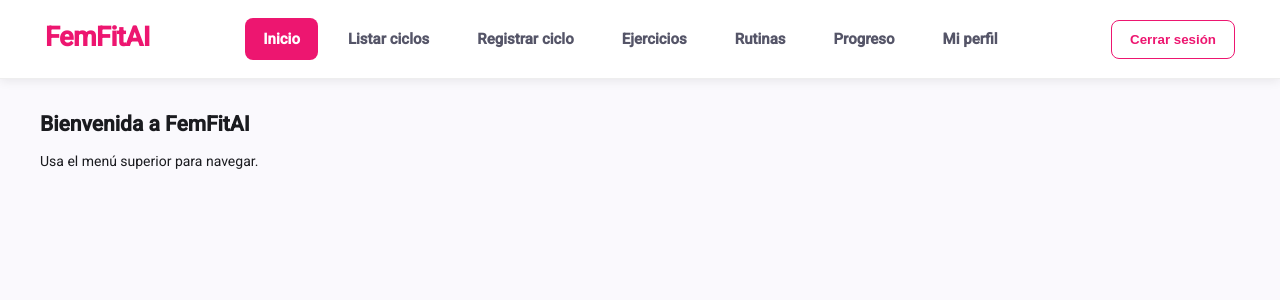
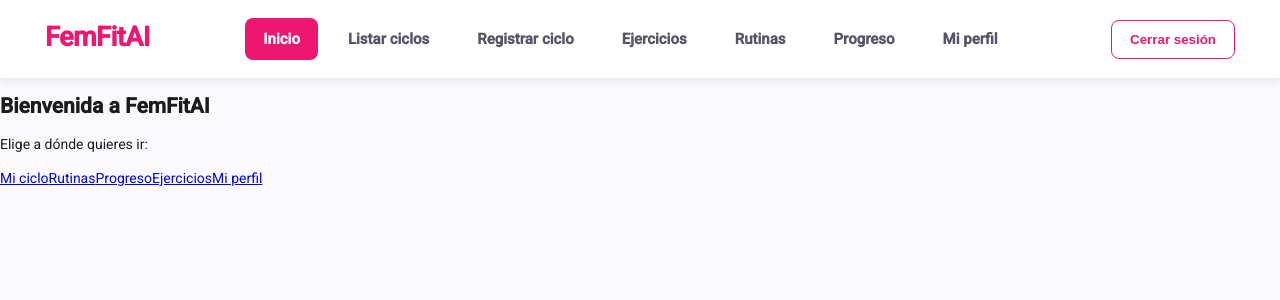
Before and after one commit to gabs-card/femfitai-web, an Angular app: page / in a window 1280 px wide. Shown: the top 300 px of the page. Built offline with nearby package versions, Linux system fonts and the light colour scheme; sample sign-in values are in the browser's storage.

Commit message:
feat: acceso a las pantallas desde el inicio

```diff
--- a/src/app/components/homecomponent/homecomponent.html
+++ b/src/app/components/homecomponent/homecomponent.html
@@ -1,4 +1,9 @@
-<main style="max-width:1200px;margin:35px auto;padding:0 30px">
-  <h2>Bienvenida a FemFitAI</h2>
-  <p>Usa el menú superior para navegar.</p>
-</main>
+<h2>Bienvenida a FemFitAI</h2>
+<p>Elige a dónde quieres ir:</p>
+<nav>
+  <a routerLink="/ciclos">Mi ciclo</a>
+  <a routerLink="/rutinas">Rutinas</a>
+  <a routerLink="/progreso">Progreso</a>
+  <a routerLink="/ejercicios">Ejercicios</a>
+  <a routerLink="/perfil">Mi perfil</a>
+</nav>
--- a/src/app/components/homecomponent/homecomponent.ts
+++ b/src/app/components/homecomponent/homecomponent.ts
@@ -1,7 +1,8 @@
 import { Component } from '@angular/core';
+import { RouterLink } from '@angular/router';
 
 @Component({
-  imports: [],
+  imports: [RouterLink],
   selector: 'app-homecomponent',
   styleUrl: './homecomponent.css',
   templateUrl: './homecomponent.html',
```
